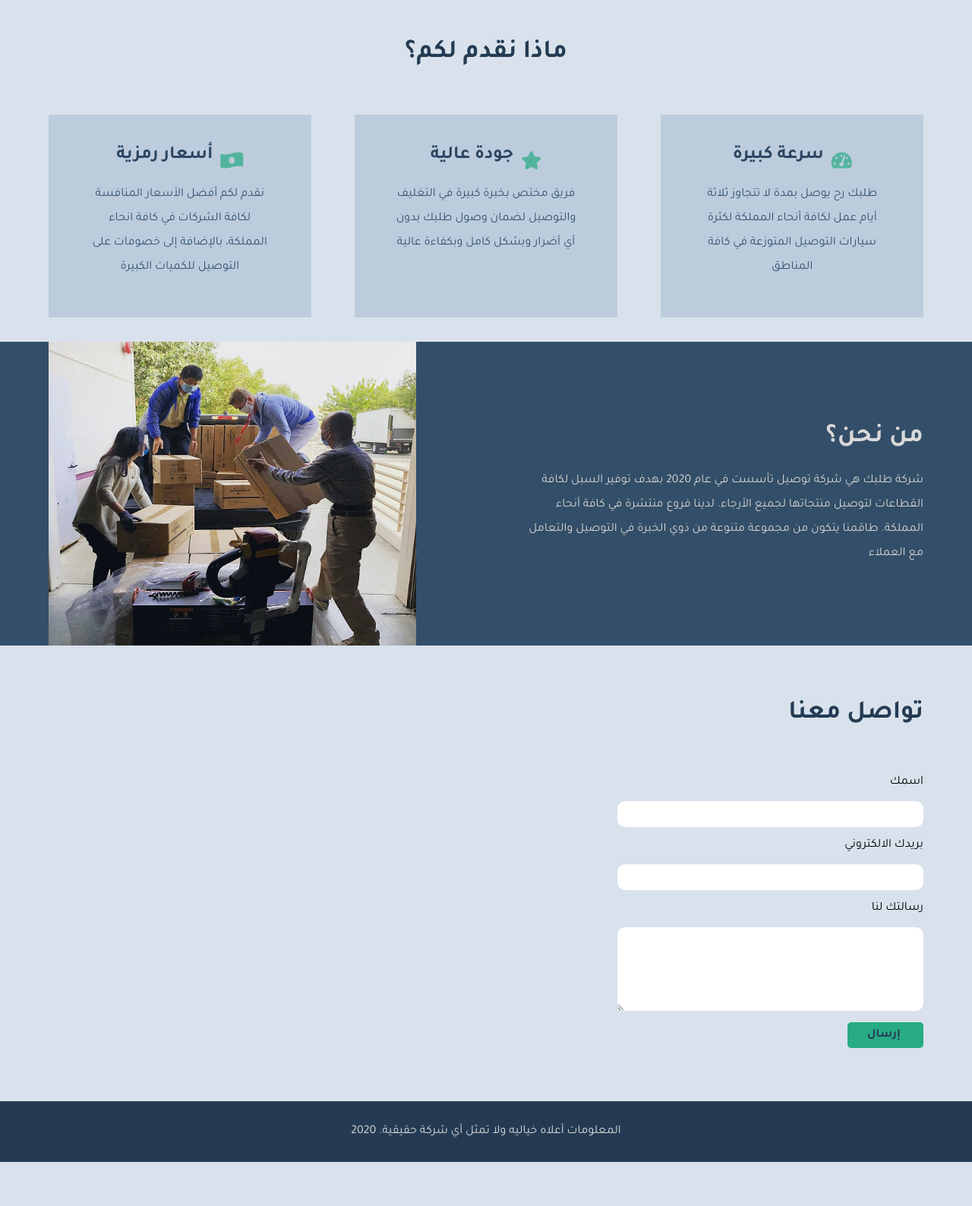
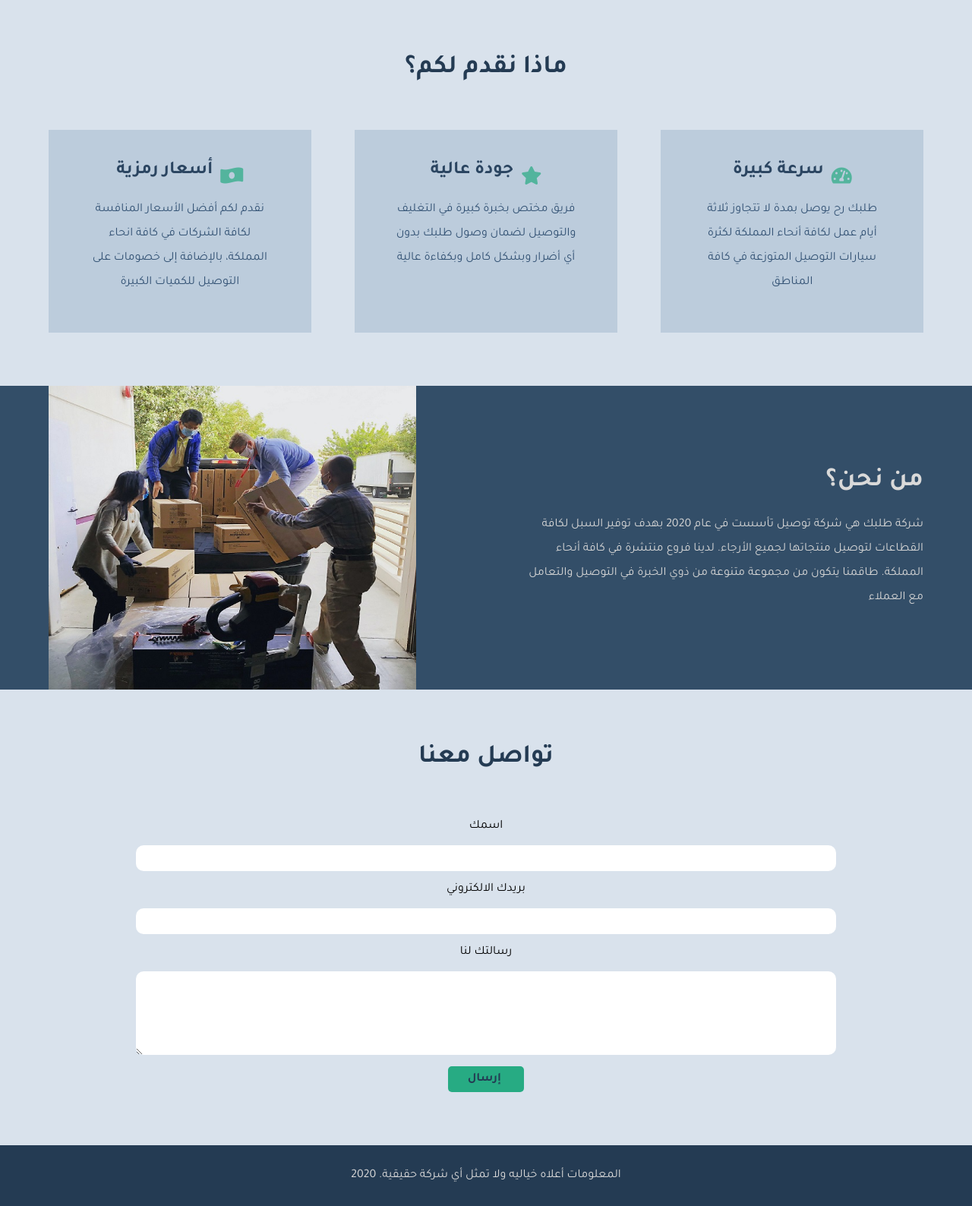
Before and after one commit to anasomar1/DeliveryWebsite, a plain HTML site: page index.html in a window 1280 px wide. Shown: the part 800-2388 px from the top of the page at 76% size. Before the commit the page ends 2330 px from the top, so only its background shows below. Drawn offline with Linux system fonts and the light colour scheme; a web font is replaced by a local one.

Commit message:
1.2 Responsive design minor edits

```diff
--- a/style.css
+++ b/style.css
@@ -110,6 +110,7 @@ nav ul li a {
     url("./images/background.jpg");
 
   animation: herobg 3s ease-in;
+  background-position: center;
 }
 
 .content {
@@ -147,8 +148,8 @@ nav ul li a {
 #qualities {
   width: 90%;
   max-width: 1366px;
-  margin: 5rem auto 0 auto;
-  min-height: 50vh;
+  margin: 7rem auto;
+  height: 100%;
   text-align: center;
 }
 
@@ -226,13 +227,15 @@ i {
   margin: 5rem auto 0 auto;
   height: 100%;
   padding: 2rem 0;
+  text-align: center;
 }
 
 form {
   display: flex;
   flex-direction: column;
   padding: 5rem 0;
-  width: 70%;
+  width: 100%;
+  align-items: center;
 }
 
 form .btn {
@@ -256,11 +259,14 @@ textarea {
 
 input,
 textarea {
-  width: 50%;
+  width: 80%;
   border-radius: 1rem;
   border: none;
   outline: none;
   padding: 0.75rem 2rem;
+}
+.contact-us {
+  text-align: center;
 }
 
 textarea {
@@ -282,7 +288,7 @@ footer p {
 
 @keyframes herobg {
   from {
-    scale: 1.4;
+    scale: 1.2;
   }
   to {
     scale: 1;
@@ -322,17 +328,6 @@ footer p {
   .quality {
     width: 100%;
   }
-  .contact-us {
-    text-align: center;
-  }
-  form {
-    width: 100%;
-    align-items: center;
-  }
-  input,
-  textarea {
-    width: 80%;
-  }
 }
 
 @media (max-width: 752px) {
@@ -349,3 +344,10 @@ footer p {
     text-align: center;
   }
 }
+
+@media (min-width: 1400px) {
+  input,
+  textarea {
+    width: 40%;
+  }
+}
```
